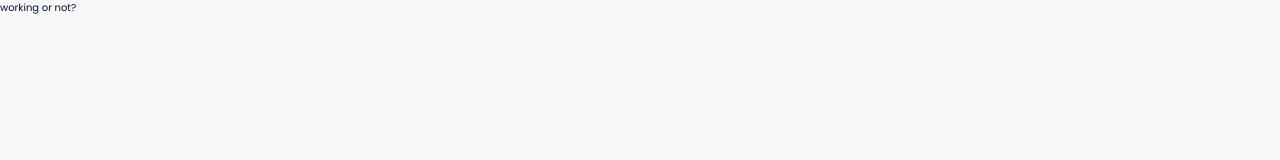
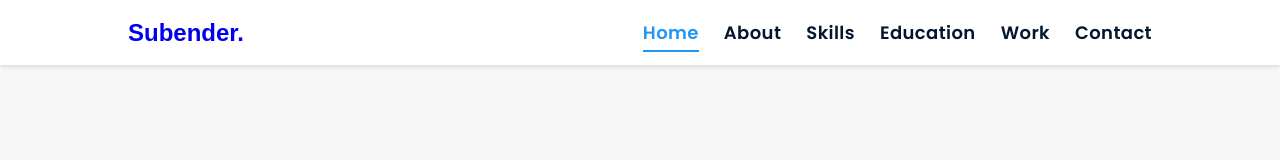
Before and after one commit to subender/Portfolio-Website, a plain HTML site: page index.html in a window 1280 px wide. Drawn offline with Linux system fonts and the light colour scheme; a web font is replaced by a local one.

Commit message:
Implemented Navigation Bar

```diff
--- a/assets/css/style.css
+++ b/assets/css/style.css
@@ -70,3 +70,66 @@ img {
   max-width: 100%;
   height: auto;
 }
+
+/*---------------Reusable CSS Classes-----------------*/
+
+.section {
+  min-height: 100vh;
+  padding: 2rem 9%;
+}
+
+/*---------------NAV BAR-----------------*/
+
+.header {
+  background-color: #fff;
+  height: 6.5rem;
+  position: fixed;
+  top: 0;
+  left: 0;
+  right: 0;
+  display: flex;
+  justify-content: space-between;
+  align-items: center;
+  padding: 1.8rem 10%;
+  box-shadow: 0 2px 4px rgba(146, 161, 176, 0.3);
+}
+
+.logo:link,
+.logo:visited {
+  font-family: var(--logo-font);
+  font-size: 2.4rem;
+  font-weight: bold;
+  transition: color 0.2s ease;
+}
+
+.logo:hover,
+.logo:active {
+  color: #e5383b;
+}
+
+.navbar ul {
+  display: flex;
+  justify-content: center;
+  align-items: center;
+}
+
+.navbar ul li:not(:last-child) {
+  margin-right: 2.5rem;
+}
+
+.navbar .nav-items:link,
+.navbar .nav-items:visited {
+  font-size: 1.8rem;
+  color: inherit;
+  font-weight: 600;
+  letter-spacing: 0.04rem;
+  transition: 0.2s;
+}
+
+.navbar .nav-items:hover,
+.navbar .nav-items:active,
+.navbar .nav-items.active {
+  color: var(--color-primary);
+  border-bottom: 0.2rem solid var(--color-primary);
+  padding: 0.5rem 0;
+}
--- a/index.html
+++ b/index.html
@@ -9,6 +9,27 @@
     <title>Subender</title>
   </head>
   <body>
-    working or not?
+    <!------------------ Header  ------------------------>
+    <!--------------- NavBar Starts --------------------->
+
+    <header class="header">
+      <a href="#" class="logo">Subender.</a>
+      <nav class="navbar">
+        <ul>
+          <li><a class="nav-items active" href="#">Home</a></li>
+          <li><a class="nav-items" href="#">About</a></li>
+          <li><a class="nav-items" href="#">Skills</a></li>
+          <li><a class="nav-items" href="#">Education</a></li>
+          <li><a class="nav-items" href="#">Work</a></li>
+          <li><a class="nav-items" href="#">Contact</a></li>
+        </ul>
+      </nav>
+    </header>
+
+    <!--------------- NavBar Ends ----------------------->
+    <!---------------- Header Ends  --------------------->
+    <main>
+      <!--------------- hero section starts --------------->
+    </main>
   </body>
 </html>
```
